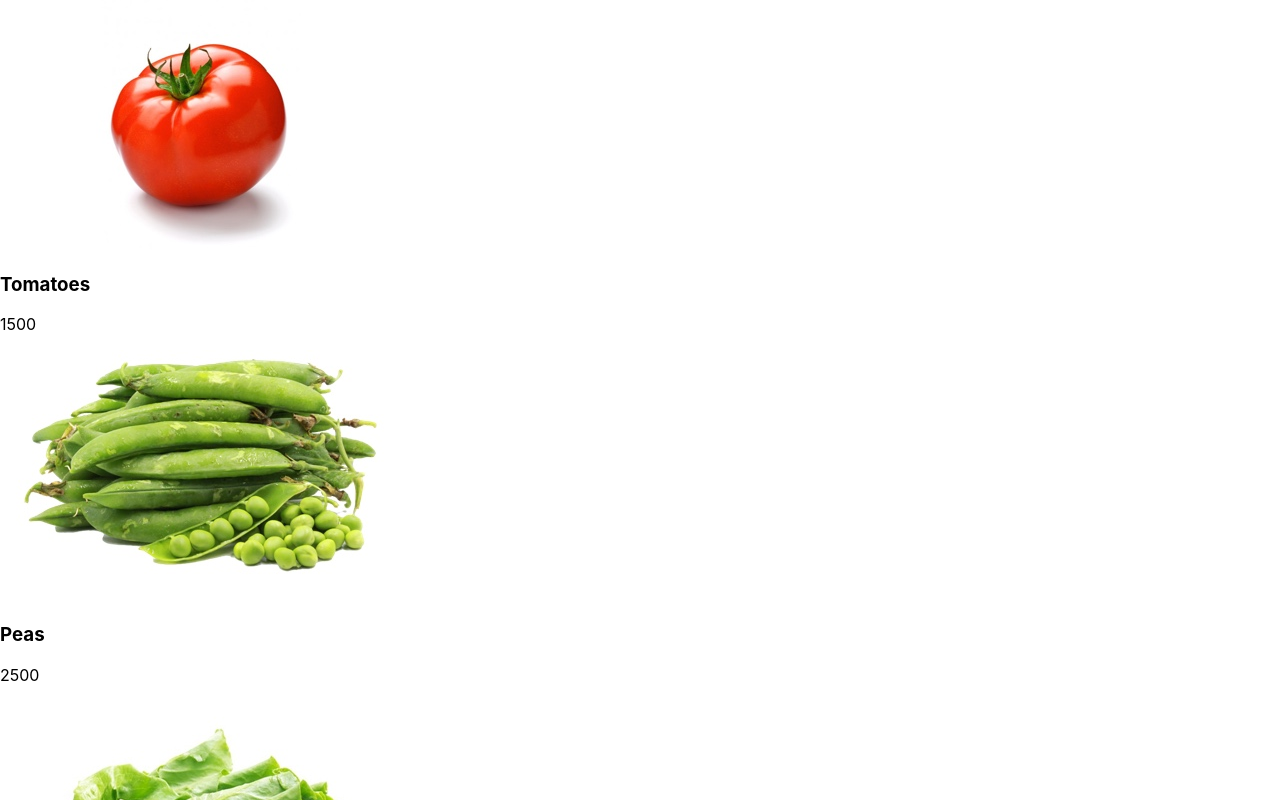
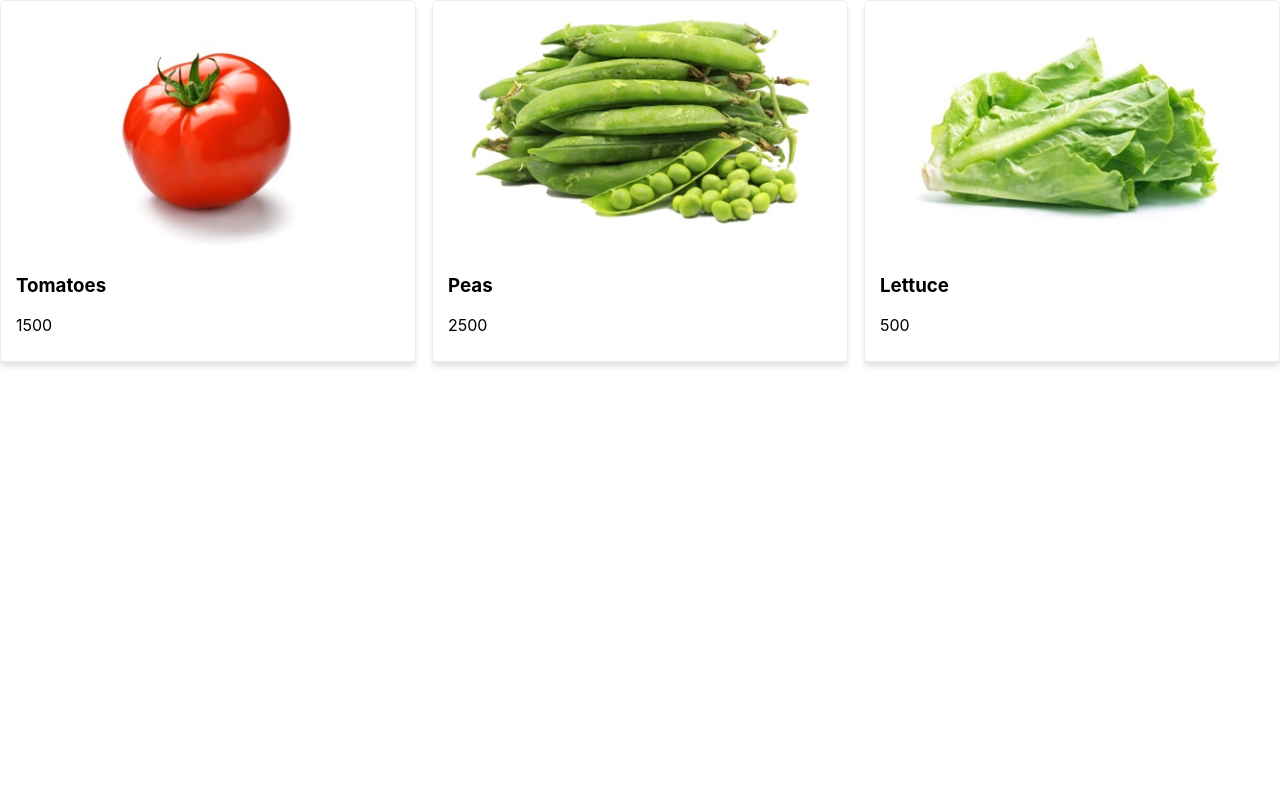
Before and after one commit to LuFabb/Shopping-Cart, a React (Create React App) app: page / in a window 1280 px wide. Shown: the top 800 px of the page. Built offline with nearby package versions, Linux system fonts and the light colour scheme.

Commit message:
styling products

```diff
--- a/src/components/Product.js
+++ b/src/components/Product.js
@@ -1,11 +1,23 @@
 import { Component } from "react";
 
+const styles = {
+  product: {
+    border: 'solid 1px #eee',
+    boxShadow: '0 5px 5px rgb(0, 0, 0, 0.1)',
+    width: '30%',
+    padding: '10px 15px',
+    borderRadius: '5px'
+  },
+  img: {
+    width: '100%',
+  }
+}
 class Product extends Component {
   render() {
     const { product } = this.props
     return (
-      <div>
-        <img alt={product.name} src={product.img} />
+      <div style={styles.product}>
+        <img style={styles.img} alt={product.name} src={product.img} />
         <h3>{product.name}</h3>
         <p>{product.price}</p>
       </div>
--- a/src/components/Products.js
+++ b/src/components/Products.js
@@ -1,12 +1,19 @@
 import { Component } from "react";
 import Product from './Product'
 
+const styles = {
+  products: {
+    display: 'flex',
+    flexDirection: 'row',
+    justifyContent: 'space-between',
+  }
+}
 class Products extends Component {
   render() {
     const { products, addToCart } = this.props
 
     return(
-      <div>
+      <div style={styles.products}>
         {products.map(product =>
           <Product
             addToCart={addToCart}
```
